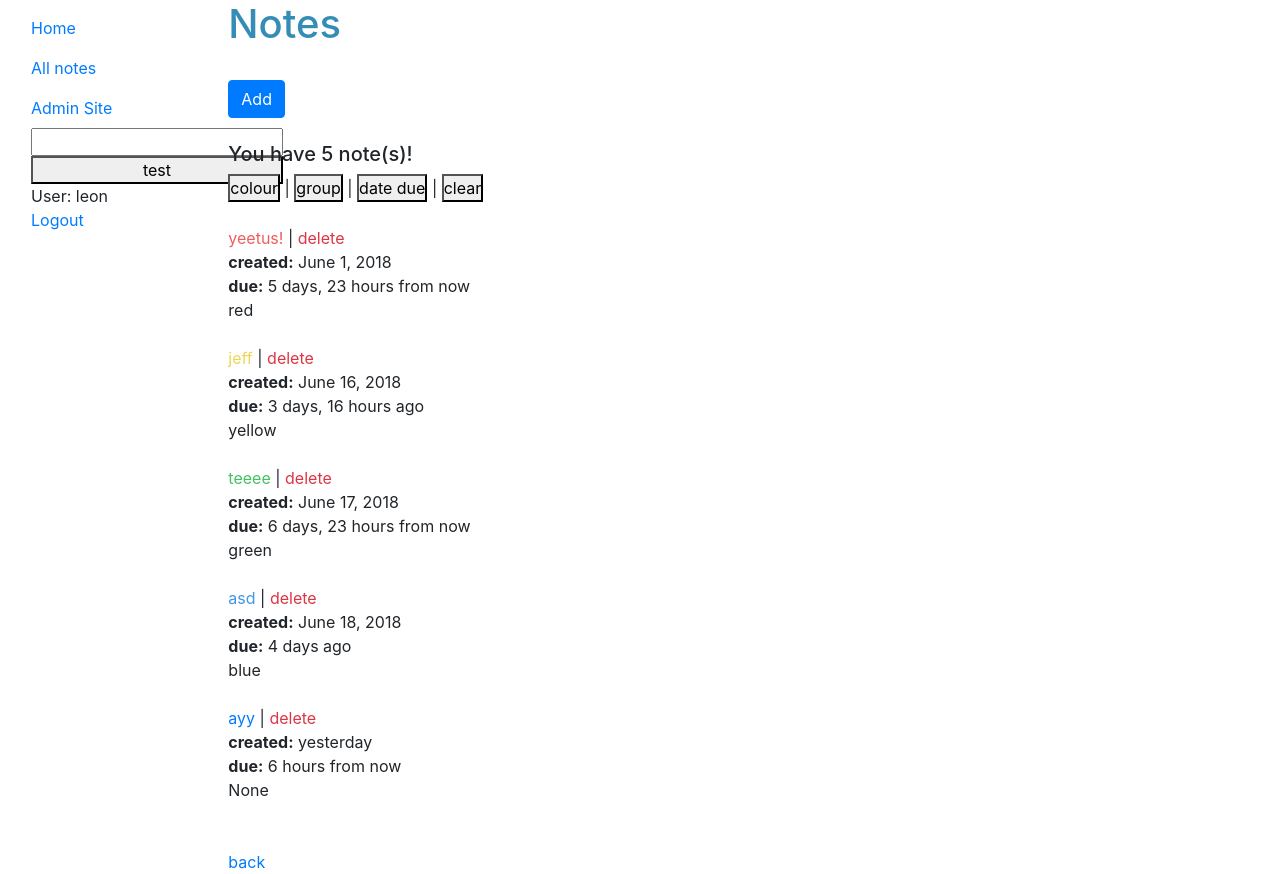
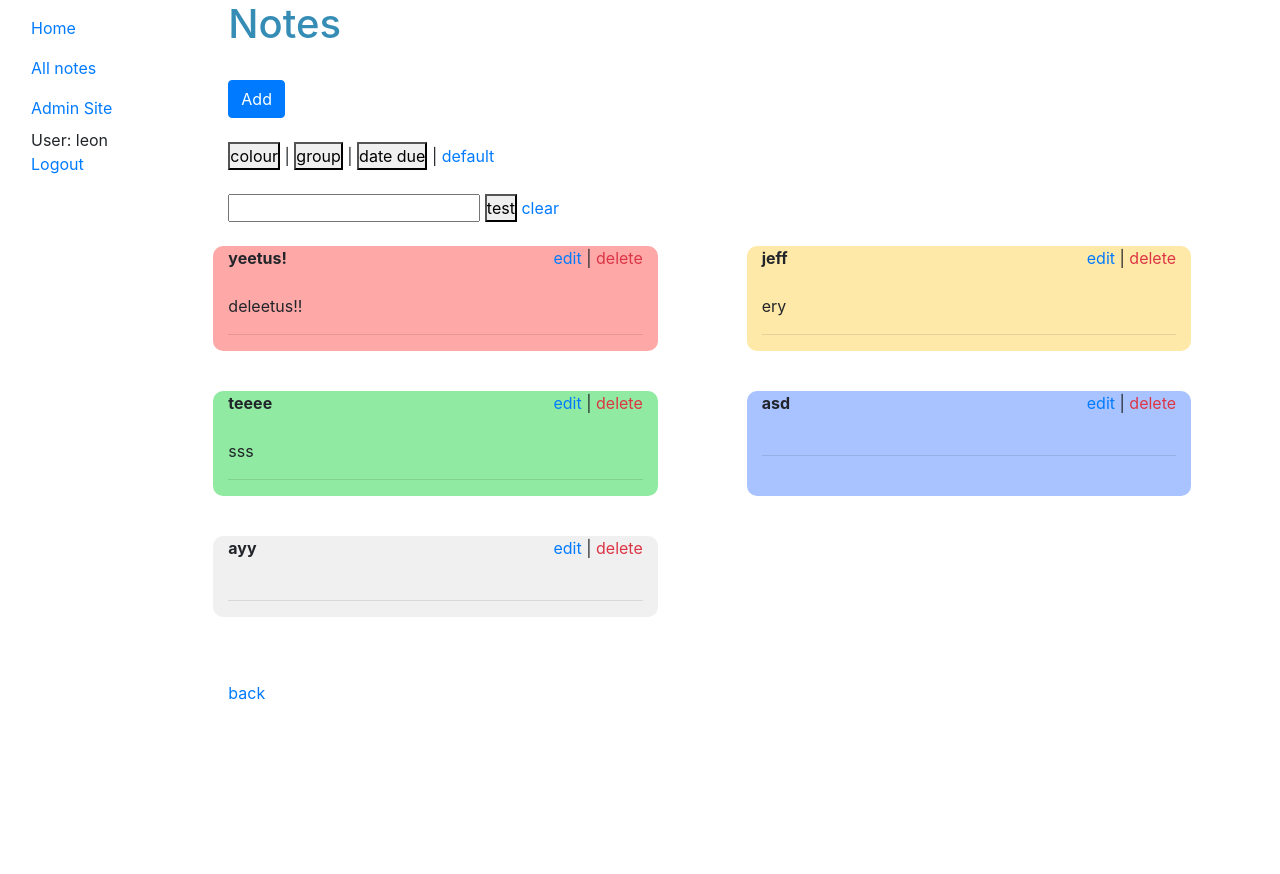
Before and after one commit to LonJonn/Jango-Notes, a Django app: page /notes in a window 1280 px wide. After the commit the page ends 700 px from the top, so only its background shows below. Run offline with Django 3.2, Linux system fonts and the light colour scheme; a user stored in the database is signed in; data comes from the database, SQL or seed files in the repository; both versions use the stored data as it was after the commit; some libraries are stand-ins or nearby versions.

Commit message:
started adding style

```diff
--- /dev/null
+++ b/jangoMain/static/notesApp/css/style.css
@@ -0,0 +1,48 @@
+* {
+    margin: 0;
+    padding: 0;
+}
+
+.sidebar-nav {
+    margin-top: 20px;
+    padding: 0;
+    list-style: none;
+}
+
+h1 {
+    color: rgb(53, 141, 182)
+}
+
+.red {
+    background-color: #FFA8A8 !important;
+}
+
+.blue {
+    background-color: #A8C3FF !important;
+}
+
+.green {
+    background-color: #90EAA1 !important;
+}
+
+.yellow {
+    background-color: #FFE9A8 !important;
+}
+
+.note {
+    border-radius: 10px;
+    margin-bottom: 40px;
+    background-color: #F0F0F0;
+}
+
+.notes-container {
+    --grid-gutter: 100px;
+    --max-columns: 3;
+    --extensions-card-width: 640px;
+    display: grid;
+    grid-column-gap: var(--grid-gutter);
+    grid-template-columns: repeat(auto-fill, var(--extensions-card-width));
+    margin: auto;
+    max-width: calc(var(--extensions-card-width) * var(--max-columns) + var(--grid-gutter) * var(--max-columns));
+    justify-content: center;
+}
--- a/jangoMain/static/notesApp/css/styles.css
+++ /dev/null
@@ -1,30 +0,0 @@
-* {
-    margin: 0;
-    padding: 0;
-}
-
-.sidebar-nav {
-    margin-top: 20px;
-    padding: 0;
-    list-style: none;
-}
-
-h1 {
-    color: rgb(53, 141, 182)
-}
-
-.red {
-    color: rgb(238, 93, 93)
-}
-
-.blue {
-    color: rgb(66, 152, 228)
-}
-
-.green {
-    color: rgb(71, 192, 97)
-}
-
-.yellow {
-    color: rgb(236, 214, 87)
-}
--- a/jangoMain/templates/base.html
+++ b/jangoMain/templates/base.html
@@ -32,7 +32,7 @@
 
     <!-- Add additional CSS in static file -->
     {% load static %}
-    <link rel="stylesheet" href="{% static 'notesApp/css/styles.css' %}">
+    <link rel="stylesheet" href="{% static 'notesApp/css/style.css' %}">
   </head>
 
   <body>
@@ -40,7 +40,7 @@
     <div class="container-fluid">
 
       <div class="row">
-        <div class="col-sm-2">
+        <div class="col-md-2">
           {% block sidebar %}
             <nav class="navbar">
               <ul class="navbar-nav">
@@ -53,9 +53,6 @@
                 <li class="nav-item">
                   <a class="nav-link" href="/admin">Admin Site</a>
                 </li>
-
-                <input type="text" id="searchInput">
-                <button id="search">test</button>
 
                 {% if user.is_authenticated %}
                   <li>User:
@@ -76,7 +73,7 @@
             </nav>
           {% endblock %}
         </div>
-        <div class="col-sm-10 ">
+        <div class="col-md-10">
           {% block content %}{% endblock %}
         </div>
       </div>
@@ -147,10 +144,6 @@
     query('sort', 'dateDue')
   })
 
-  $('#removeSort').click(function() {
-    query('sort', '')
-  })
-
 </script>
 
 {% block script %}{% endblock script %}
--- a/jangoMain/templates/notesApp/notes.html
+++ b/jangoMain/templates/notesApp/notes.html
@@ -3,27 +3,35 @@
 
 {% block content %}
   <h1>Notes</h1><br>
-  <a class="btn btn-primary" href="{% url 'noteCreate' %}">Add</a><br><br>
+  <a class="btn btn-primary" href="{% url 'noteCreate' %}">Add</a>
+  <br><br>
+  <button id="colour">colour</button> |
+  <button id="group">group</button> |
+  <button id="dateDue">date due</button> |
+  <a href="{% url 'notes' %}">default</a>
+  <br><br>
+  <input type="text" id="searchInput">
+  <button id="search">test</button>
+  <a href="{% url 'notes' %}">clear</a>
+  <br><br>
   {% if noteList %}
-    <h5>You have {{ noteList.count }} note(s)!</h5>
-    <button id="colour">colour</button> |
-    <button id="group">group</button> |
-    <button id="dateDue">date due</button> |
-    <button id="removeSort">clear</button><br><br>
+  <div class="row">
     {% for note in noteList %}
-      <a href="{% url 'editNote' note.id %}" class="{{ note.colour }}">{{ note.title }}</a> |
-      <a href="{% url 'deleteNote' note.id %}" class="text-danger">delete</a>
+    <div class="note {{ note.colour }} col-md-5" style="width: 100px;">
+      <div class="title">
+          <b>{{ note.title }}</b>
+          <div class="functions float-right">
+            <a href="{% url 'editNote' note.id %}">edit</a> |
+            <a href="{% url 'deleteNote' note.id %}" class="text-danger">delete</a>
+          </div>
+      </div>
       <br>
-      <b>created:</b>
-      {{ note.dateCreated|naturalday }}
-      <br>
-      <b>due:</b>
-      {{ note.dateDue|naturaltime }}
-      <br>
-      {{ note.colour }}
-      <br>
-      <br>
+      {{ note.description }}
+      <hr>
+    </div>
+    <div class="col-md-1"></div>
     {% endfor %}
+  </div>
   {% else %}
     no notes
   {% endif %}
```
Also changed, not shown: jangoMain/db.sqlite3.
